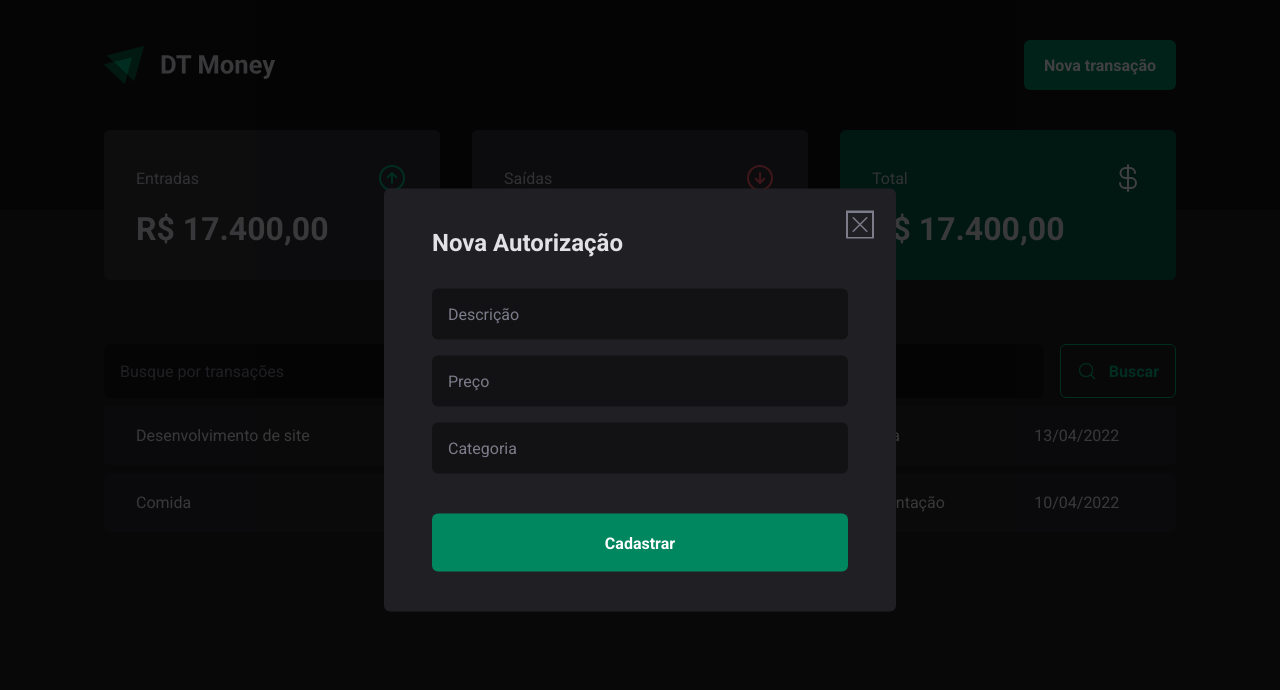
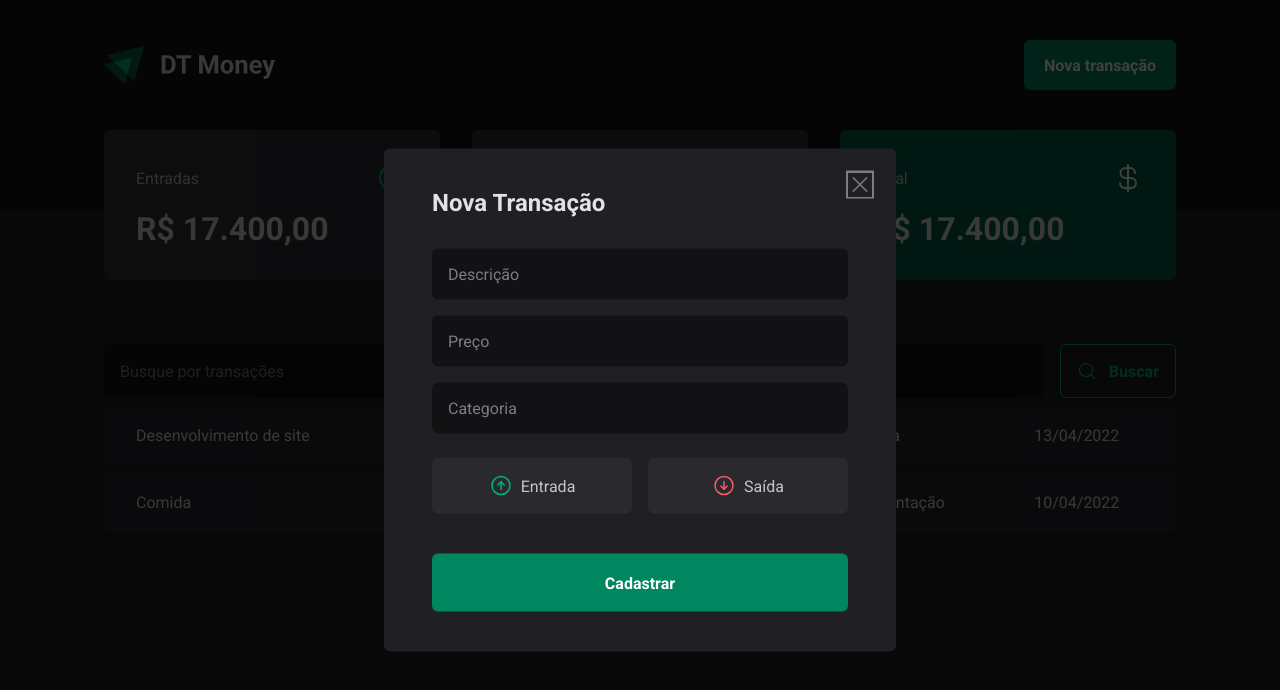
Before and after one commit to TheHumphrey/dt-money, a React (Vite) app: page / in a window 1280 px wide. Both pictures are taken after a click on the button "Nova transação". Shown: the top 690 px of the page. Built offline with nearby package versions, Linux system fonts and the light colour scheme.

Commit message:
feat: created moda transaction "radios" buttons

```diff
--- a/src/components/NewTransactionModal/NewTransactionModal.tsx
+++ b/src/components/NewTransactionModal/NewTransactionModal.tsx
@@ -1,13 +1,19 @@
 import * as Dialog from '@radix-ui/react-dialog'
-import { X } from 'phosphor-react'
-import { CloseButton, Content, Overlay } from './style'
+import { ArrowCircleDown, ArrowCircleUp, X } from 'phosphor-react'
+import {
+  CloseButton,
+  Content,
+  Overlay,
+  TransactionType,
+  TransactionTypeButton,
+} from './style'
 
 export const NewTransactionModal = () => {
   return (
     <Dialog.Portal>
       <Overlay>
         <Content>
-          <Dialog.Title>Nova Autorização</Dialog.Title>
+          <Dialog.Title>Nova Transação</Dialog.Title>
 
           <CloseButton>
             <X size={24} />
@@ -18,6 +24,18 @@
             <input type="number" placeholder="Preço" required />
             <input type="text" placeholder="Categoria" required />
 
+            <TransactionType>
+              <TransactionTypeButton variant="income">
+                <ArrowCircleUp size={24} />
+                Entrada
+              </TransactionTypeButton>
+
+              <TransactionTypeButton variant="outcome">
+                <ArrowCircleDown size={24} />
+                Saída
+              </TransactionTypeButton>
+            </TransactionType>
+
             <button type="submit">Cadastrar</button>
           </form>
         </Content>
--- a/src/components/NewTransactionModal/style.ts
+++ b/src/components/NewTransactionModal/style.ts
@@ -68,3 +68,32 @@
   cursor: pointer;
   color: ${({ theme }) => theme['gray-500']};
 `
+
+export const TransactionType = styled.div`
+  display: grid;
+  grid-template-columns: repeat(2, 1fr);
+  gap: 1rem;
+  margin-top: 0.5rem;
+`
+
+interface TransactionTypeButtonProps {
+  variant: 'income' | 'outcome'
+}
+
+export const TransactionTypeButton = styled.button<TransactionTypeButtonProps>`
+  background: ${({ theme }) => theme['gray-700']};
+  padding: 1rem;
+  display: flex;
+  align-items: center;
+  justify-content: center;
+  gap: 0.5rem;
+  border-radius: 6px;
+  cursor: pointer;
+  border: 0;
+  color: ${({ theme }) => theme['gray-300']};
+
+  svg {
+    color: ${({ theme, variant }) =>
+    variant === 'income' ? theme['green-300'] : theme['red-300']};
+  }
+`
```
